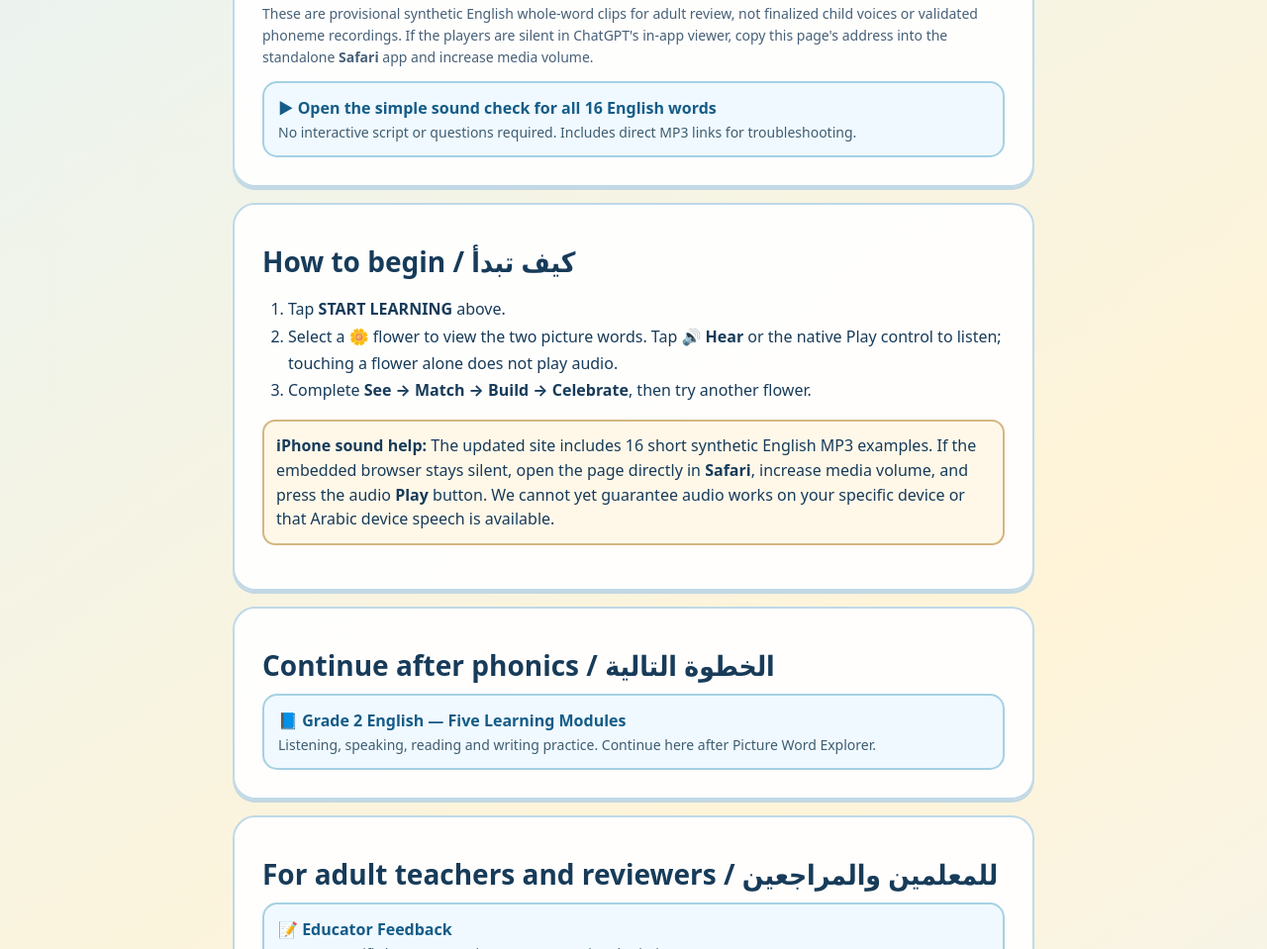
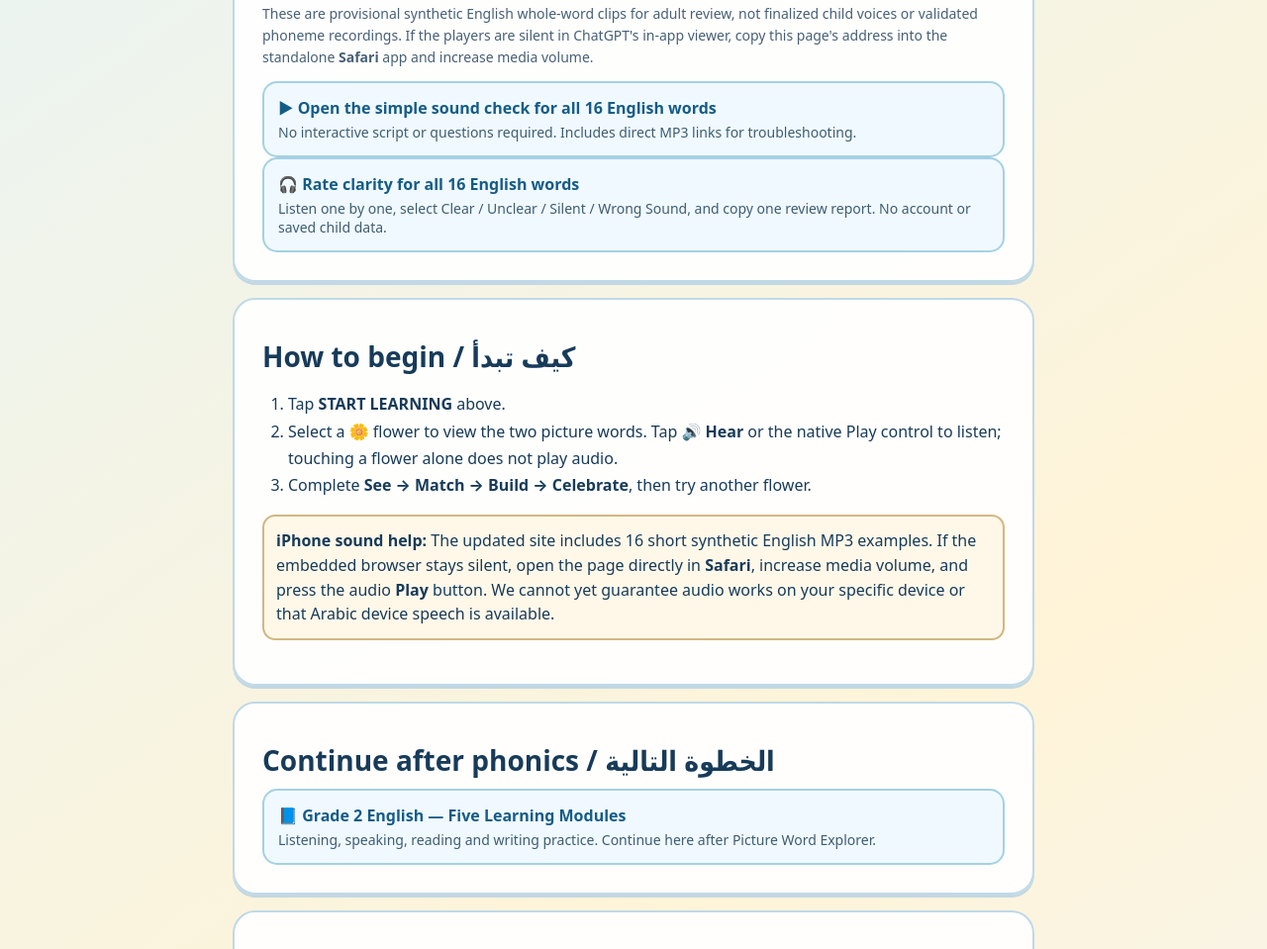
Before and after one commit to Rahman1388/Little-learners-review-staging, a plain HTML site: page index.html in a window 1280 px wide. Shown: the part 889-1848 px from the top of the page at 99% size. Drawn offline with Linux system fonts and the light colour scheme.

Commit message:
Link 16-word audio clarity audit from staging homepage

```diff
--- a/index.html
+++ b/index.html
@@ -48,6 +48,7 @@ summary{cursor:pointer;font-weight:850;color:#165c86;padding:8px 2px;min-height:
 </div>
 <p class="muted">These are provisional synthetic English whole-word clips for adult review, not finalized child voices or validated phoneme recordings. If the players are silent in ChatGPT's in-app viewer, copy this page's address into the standalone <strong>Safari</strong> app and increase media volume.</p>
 <div class="next"><a href="./iphone-audio-check.html">▶ Open the simple sound check for all 16 English words<span>No interactive script or questions required. Includes direct MP3 links for troubleshooting.</span></a></div>
+<div class="next"><a href="./audio-clarity-review.html">🎧 Rate clarity for all 16 English words<span>Listen one by one, select Clear / Unclear / Silent / Wrong Sound, and copy one review report. No account or saved child data.</span></a></div>
 </section>
 <section class="panel" aria-labelledby="how">
 <h2 id="how">How to begin / كيف تبدأ</h2>
```
